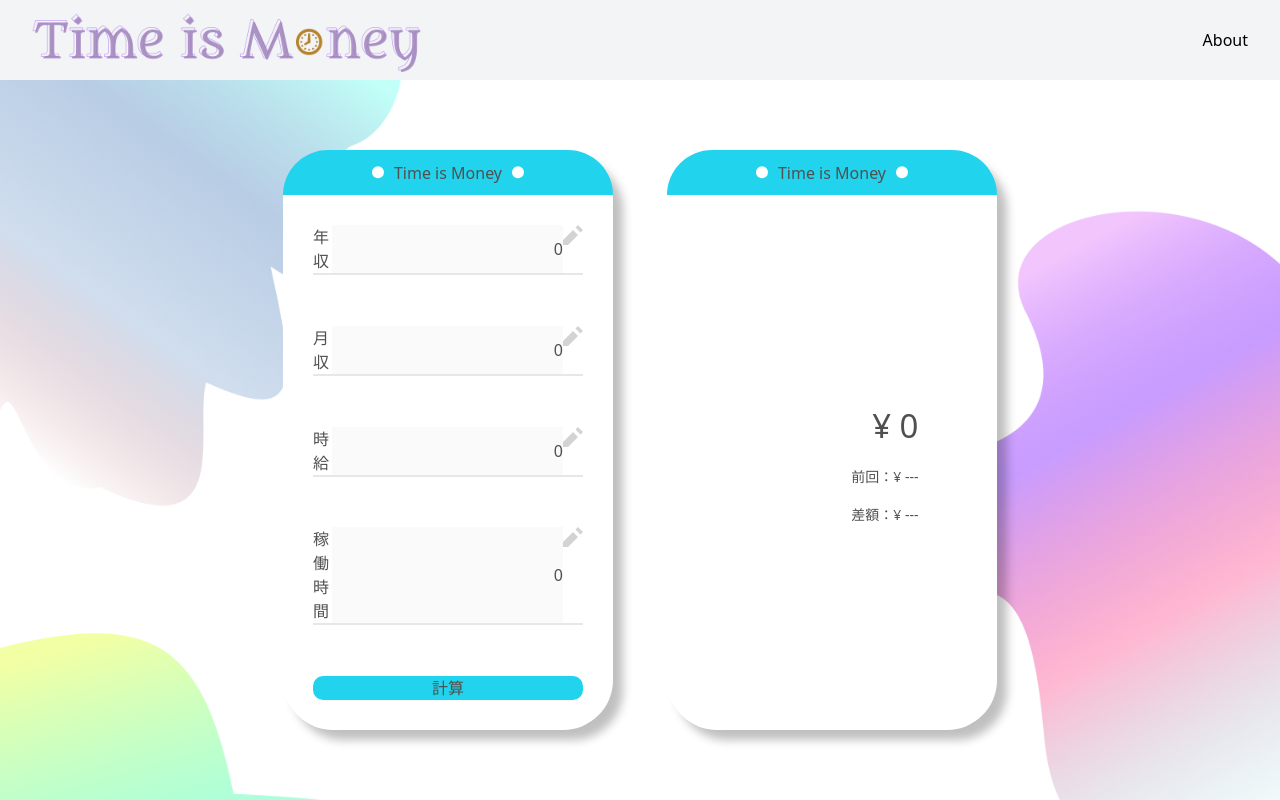
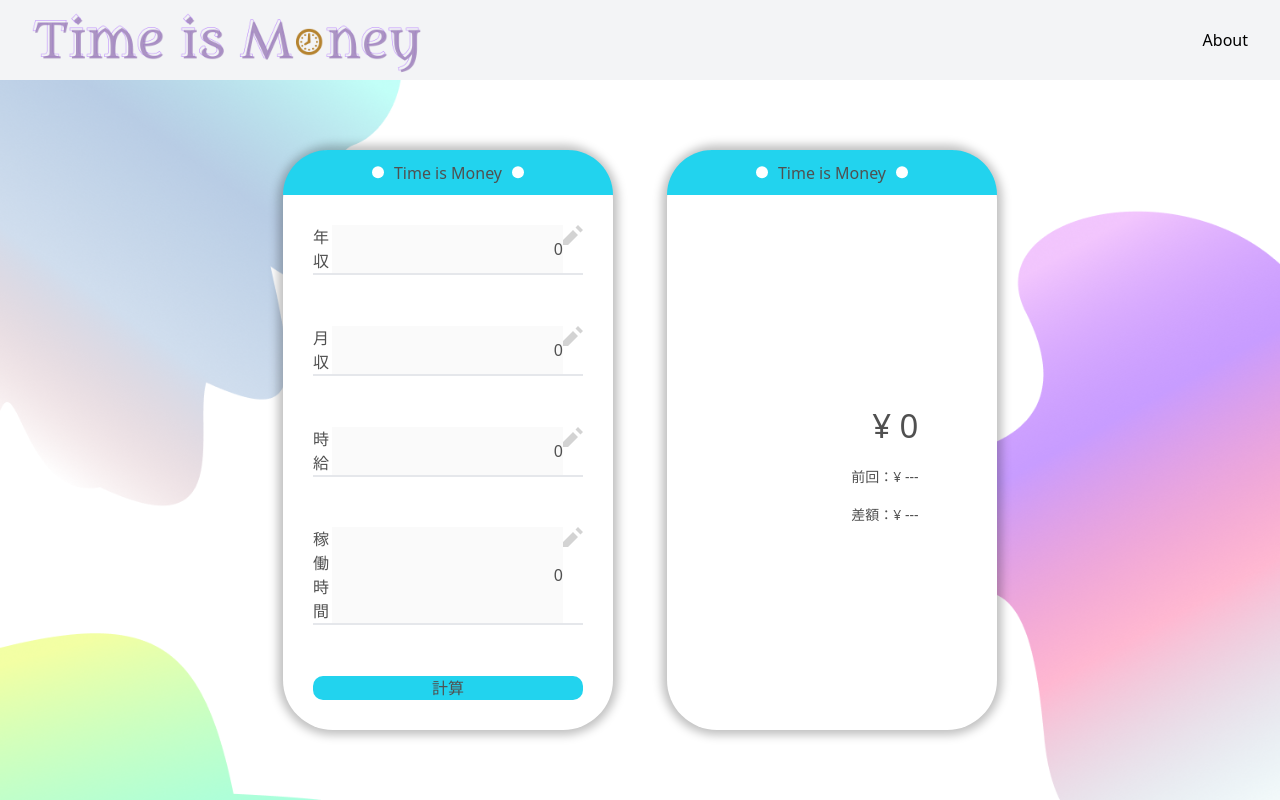
Before and after one commit to daydule/odyssey-frontend, a Next.js app: page /main in a window 1280 px wide. Built offline with nearby package versions, Linux system fonts and the light colour scheme.

Commit message:
Update MainCard shadow style

```diff
--- a/src/components/tree/MainCard.tsx
+++ b/src/components/tree/MainCard.tsx
@@ -12,7 +12,7 @@ const MainCard = ({ children, title, headerBgColor }: Props) => {
   const headerSectionClass = twMerge(headerSectionBaseClass, headerBgColor);
 
   return (
-    <article className='flex h-[580px] w-[330px] flex-col rounded-[50px] bg-[#FFFFFF] text-[#505050] shadow-[10px_10px_10px_0px_rgba(0,0,0,0.25)]'>
+    <article className='flex h-[580px] w-[330px] flex-col rounded-[50px] bg-[#FFFFFF] text-[#505050] shadow-[0px_0px_10px_5px_rgba(0,0,0,0.25)]'>
       <section className={headerSectionClass}>
         <svg xmlns='http://www.w3.org/2000/svg' width='12' height='13' viewBox='0 0 12 13' fill='none'>
           <circle cx='6' cy='6.29102' r='6' fill='white' />
```
